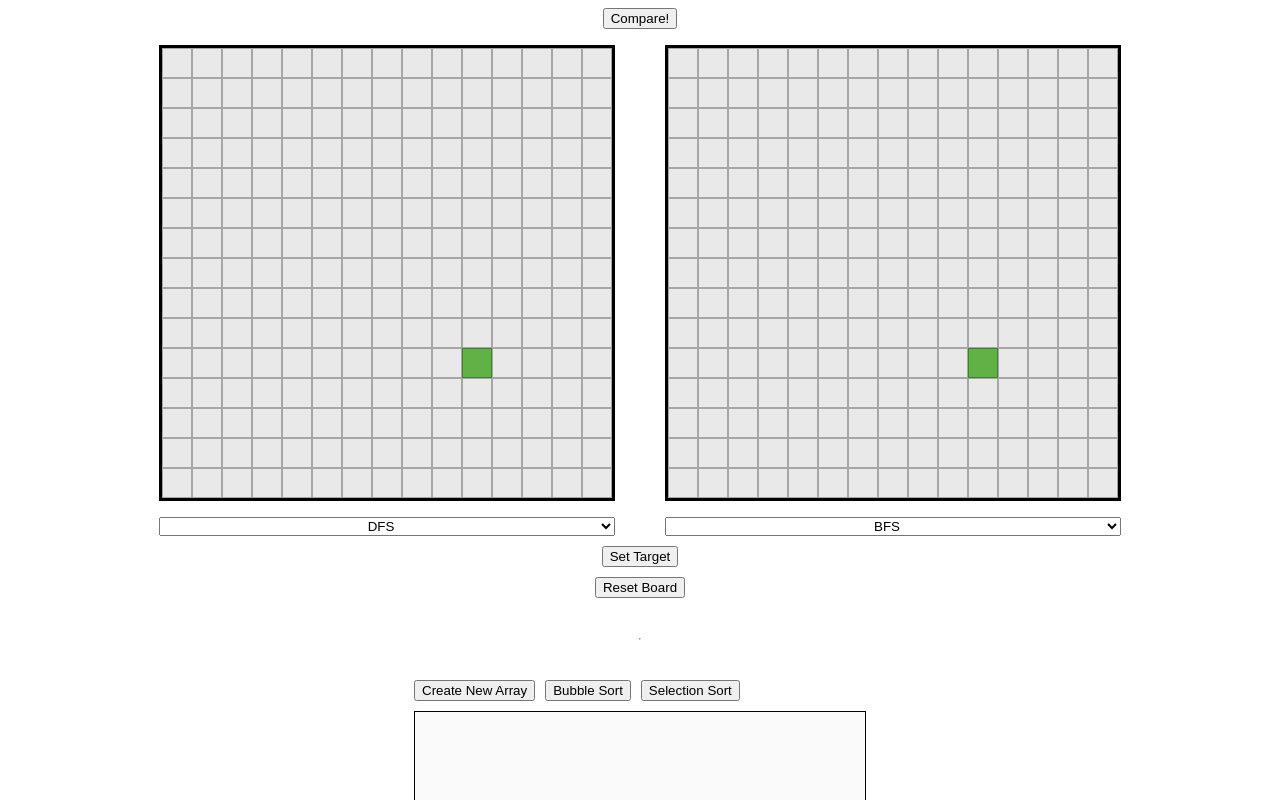
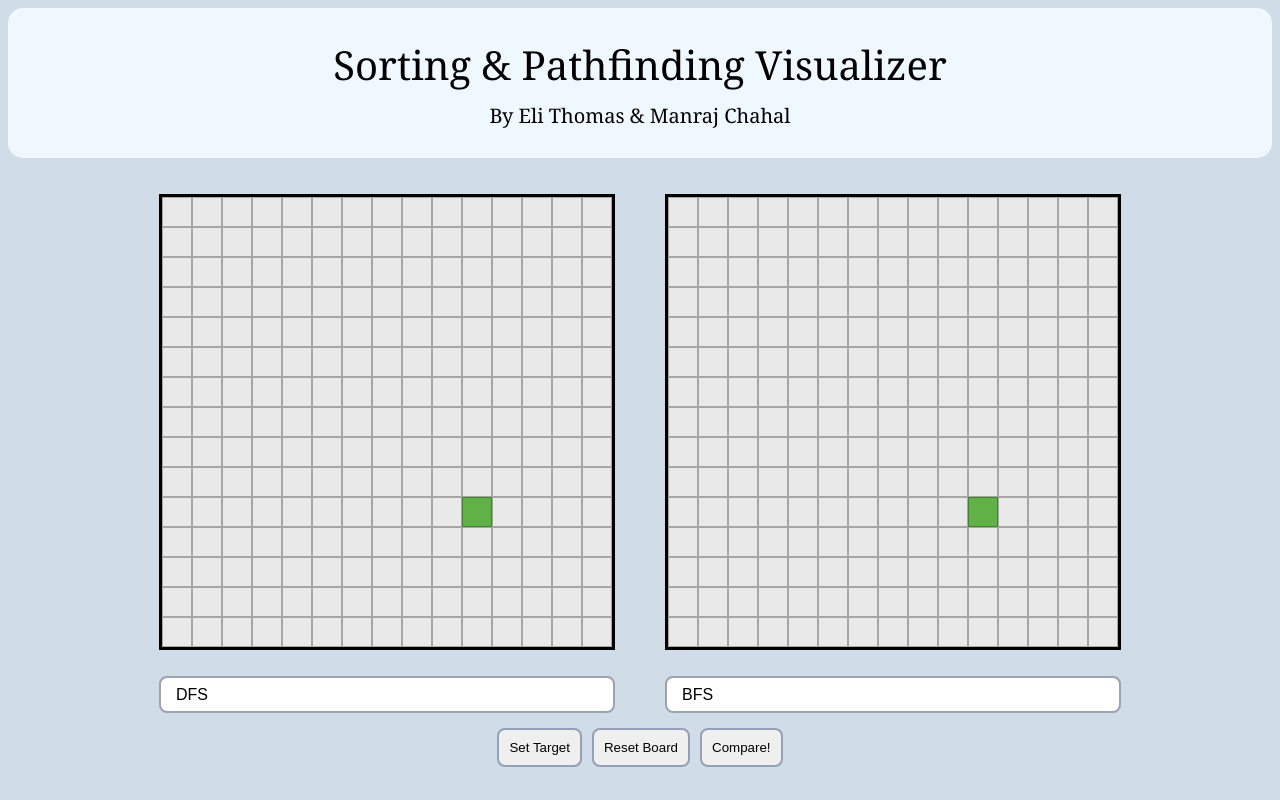
Before and after one commit to eliThomass/react-algo-visualizer, a React (Vite) app: page / in a window 1280 px wide. Shown: the top 800 px of the page. Built offline with nearby package versions, Linux system fonts and the light colour scheme.

Commit message:
added CSS to pathfinding portion

```diff
--- a/src/App.css
+++ b/src/App.css
@@ -1,9 +1,32 @@
+body {
+  background-color: rgb(208, 221, 232);
+  font-family:Georgia, 'Times New Roman', Times, serif;
+}
+.headermain {
+  height: 150px;
+  width: 100%;
+  font-size: 40px;
+  display: flex;
+  flex-direction: column;
+  justify-content: center;
+  align-items: center;
+  background-color: aliceblue;
+  border-radius: 15px;
+}
+
+.headermain p {
+  margin: 5px;
+  gap: 0px;
+}
+
 #container {
+  margin-top: 20px;
   width: 100%;
   display: flex;
   justify-content: center;
   align-items: center;
   flex-direction: column;
+  margin-bottom: 0px;
 }
 
 .grids {
@@ -41,8 +64,34 @@
 }
 
 .grid-wrapper select {
+  padding: 8px 15px;
+  margin-top: 10px;
+  font-size: 16px;
+  border-radius: 8px;
+  border: 2px solid #9ca3af; /* Light gray border */
+  background-color: white;
+  appearance: none; /* Removes default OS styling */
+  cursor: pointer;
+}
+
+.buttonGridMenu {
   display: flex;
-  align-items: center;
-  justify-content: center;
-  text-align: center;
+  flex-direction: row;
+  gap: 10px;
+  margin: 15px;
 }
+
+.buttonGridMenu button {
+  border-radius: 8px;
+  border: 2px solid #94a0b6;
+  padding: 10px;
+}
+
+.buttonGridMenu button:hover {
+  background-color:rgba(154, 176, 197, 0.489);
+  transform: translateY(-2px);
+}
+
+.buttonGridMenu button:active {
+  transform: translateY(2px);
+}
--- a/src/App.jsx
+++ b/src/App.jsx
@@ -3,6 +3,7 @@ import './App.css'
 import { dfs, bfs } from './algorithms'
 import Grid from './Grid'
 import SortVisualizer from './SortVisualizer'
+import Header from './Header'
 
 function App() {
   const [isMouseDown, setIsMouseDown] = useState(false)
@@ -101,8 +102,10 @@ function App() {
   }
 
   return (
+    <div>
+      <Header></Header>
       <div id='container' onMouseUp={handleMouseUp}>
-      <button onClick={visualizePath}>Compare!</button>
+
 
         <div className='grids'>
           <div className='grid-wrapper'>
@@ -122,13 +125,17 @@ function App() {
           </div>
         </div>
 
-      <button onClick={() => setTargetMode(!targetMode)} style={{ margin: '10px 0' }}>Set Target</button>
+        <div className='buttonGridMenu'>
+          <button onClick={() => setTargetMode(!targetMode)}>Set Target</button>
           <button onClick={handleReset}>Reset Board</button>
+          <button onClick={visualizePath}>Compare!</button>
+        </div>
 
         <hr style={{ margin: '40px 0' }} />
 
         <SortVisualizer />
       </div>
+    </div>
   )
 }
 
--- /dev/null
+++ b/src/Header.jsx
@@ -0,0 +1,11 @@
+
+const Header = () => {
+    return (
+        <header className="headermain">
+            <p>Sorting & Pathfinding Visualizer</p>
+            <p style={{fontSize: "20px"}}>By Eli Thomas & Manraj Chahal</p>
+        </header>
+    )
+};
+
+export default Header;
```
Lines whose indentation alone changed are shown as unchanged.
